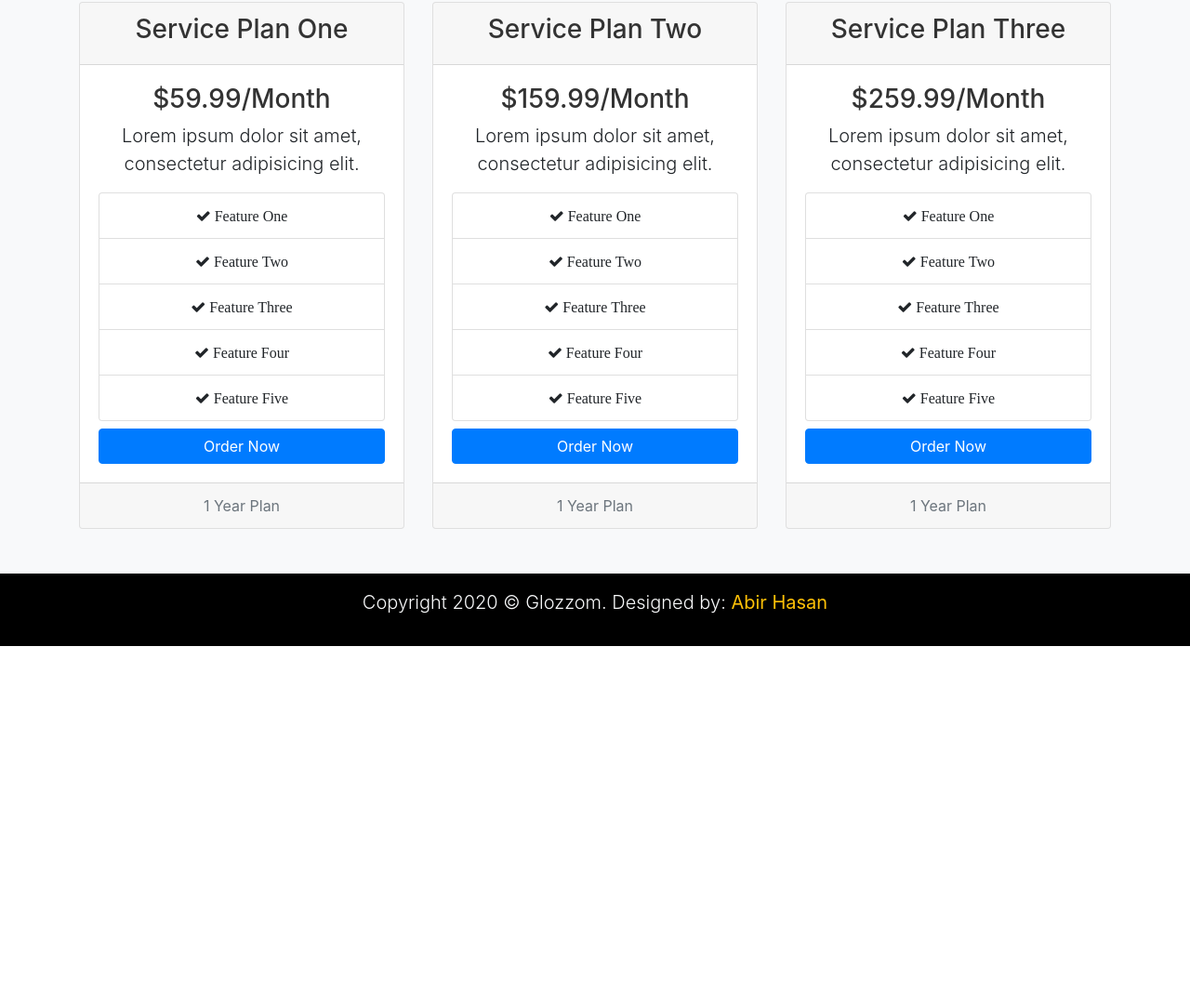
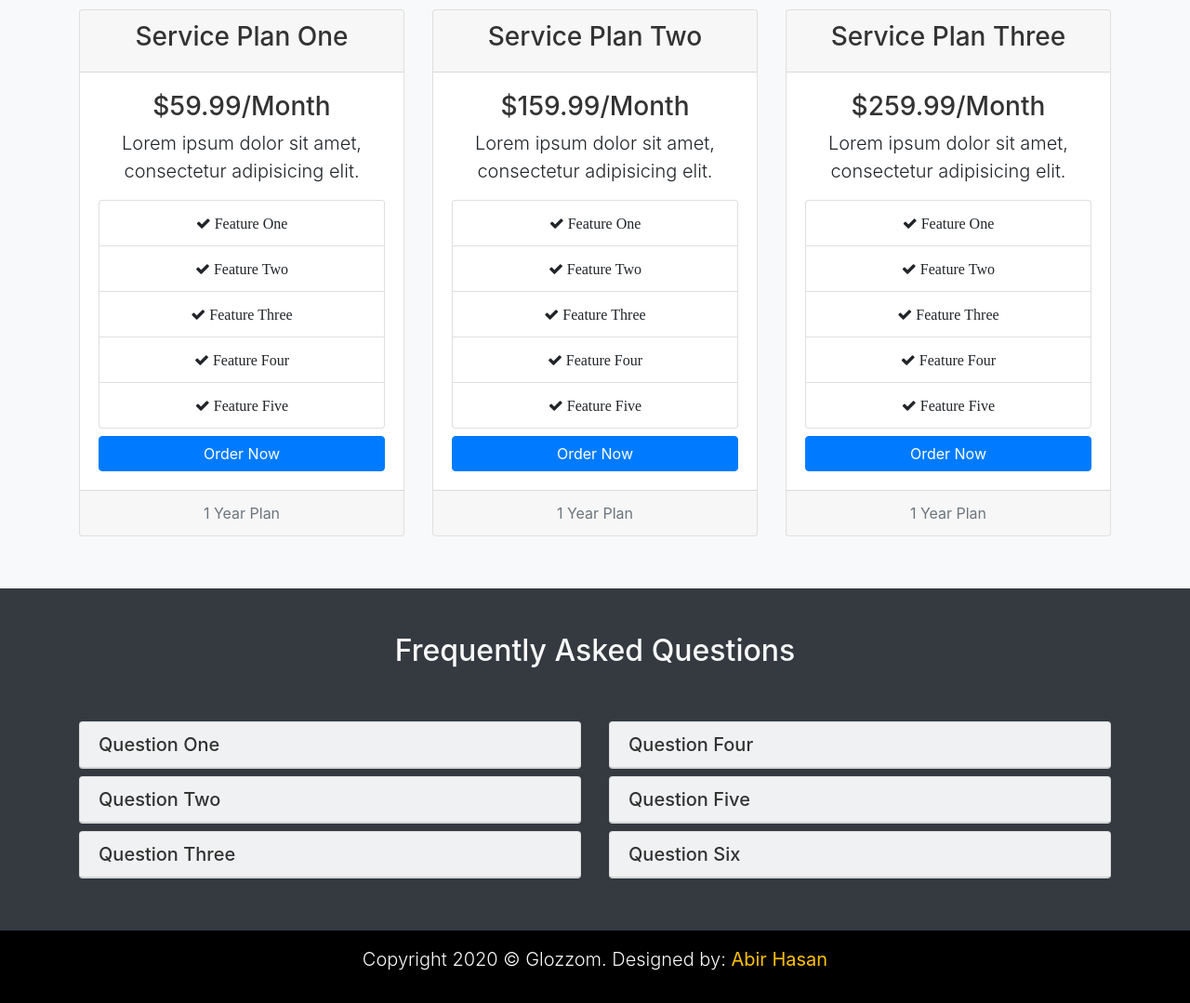
Before and after one commit to Abir-Hasan-GUB/Glozzom, a website: page src/services.html in a window 1280 px wide. Shown: the part 302-1381 px from the top of the page at 93% size. Before the commit the page ends 997 px from the top, so only its background shows below. Drawn offline with Linux system fonts and the light colour scheme.

Commit message:
FREQUENTLY ASKED QUESTIONS PART done

```diff
--- a/src/services.html
+++ b/src/services.html
@@ -71,7 +71,7 @@
     <section id="price-table" class="py-5 bg-light">
         <div class="container">
             <div class="row">
-                <div class="col-md-4">
+                <div class="col-md-4 my-2">
                     <div class="card text-center">
                         <div class="card-header">
                             <h3>Service Plan One</h3>
@@ -106,7 +106,7 @@
                         </div>
                     </div>
                 </div>
-                <div class="col-md-4">
+                <div class="col-md-4 my-2">
                     <div class="card text-center">
                         <div class="card-header">
                             <h3>Service Plan Two</h3>
@@ -141,7 +141,7 @@
                         </div>
                     </div>
                 </div>
-                <div class="col-md-4">
+                <div class="col-md-4 my-2">
                     <div class="card text-center">
                         <div class="card-header">
                             <h3>Service Plan Three</h3>
@@ -183,8 +183,91 @@
     <!-- ================ PRICE TABLE END ================= -->
 
 
+    <!-- ================ FREQUENTLY ASKED QUESTIONS PART START ================= -->
 
+    <section id="accordion" class="py-5 bg-dark text-light">
+        <div class="container">
+            <div class="row">
+                <div class="col text-center">
+                    <h2 class="text-light">Frequently Asked Questions</h2>
+                </div>
+            </div>
+            <div class="row pt-5">
+                <div class="col-md-6">
+                    <div class="card bg-light text-dark mb-2">
+                        <div class="card-header" id="heading-one">
+                            <a href="#collapsOne" data-toggle="collapse" data-parent="#accordion">
+                                <h5 class="mb-0">Question One</h5>
+                            </a>
+                        </div>
+                        <div id="collapsOne" class="collapse p-3">
+                            <p class="lead pb-0">Lorem ipsum dolor sit, amet consectetur adipisicing elit. Perferendis
+                                quam, aperiam dicta quidem in vero?</p>
+                        </div>
+                    </div>
+                    <div class="card bg-light text-dark mb-2">
+                        <div class="card-header" id="heading-one">
+                            <a href="#collapsTwo" data-toggle="collapse" data-parent="#accordion">
+                                <h5 class="mb-0">Question Two</h5>
+                            </a>
+                        </div>
+                        <div id="collapsTwo" class="collapse p-3">
+                            <p class="lead pb-0">Lorem ipsum dolor sit, amet consectetur adipisicing elit. Perferendis
+                                quam, aperiam dicta quidem in vero?</p>
+                        </div>
+                    </div>
+                    <div class="card bg-light text-dark mb-2">
+                        <div class="card-header" id="heading-one">
+                            <a href="#collapsThree" data-toggle="collapse" data-parent="#accordion">
+                                <h5 class="mb-0">Question Three</h5>
+                            </a>
+                        </div>
+                        <div id="collapsThree" class="collapse p-3">
+                            <p class="lead pb-0">Lorem ipsum dolor sit, amet consectetur adipisicing elit. Perferendis
+                                quam, aperiam dicta quidem in vero?</p>
+                        </div>
+                    </div>
+                </div>
+                <div class="col-md-6">
+                    <div class="card bg-light text-dark mb-2">
+                        <div class="card-header" id="heading-one">
+                            <a href="#collapsFour" data-toggle="collapse" data-parent="#accordion">
+                                <h5 class="mb-0">Question Four</h5>
+                            </a>
+                        </div>
+                        <div id="collapsFour" class="collapse p-3">
+                            <p class="lead pb-0">Lorem ipsum dolor sit, amet consectetur adipisicing elit. Perferendis
+                                quam, aperiam dicta quidem in vero?</p>
+                        </div>
+                    </div>
+                    <div class="card bg-light text-dark mb-2">
+                        <div class="card-header" id="heading-one">
+                            <a href="#collapsFive" data-toggle="collapse" data-parent="#accordion">
+                                <h5 class="mb-0">Question Five</h5>
+                            </a>
+                        </div>
+                        <div id="collapsFive" class="collapse p-3">
+                            <p class="lead pb-0">Lorem ipsum dolor sit, amet consectetur adipisicing elit. Perferendis
+                                quam, aperiam dicta quidem in vero?</p>
+                        </div>
+                    </div>
+                    <div class="card bg-light text-dark mb-2">
+                        <div class="card-header" id="heading-one">
+                            <a href="#collapsSix" data-toggle="collapse" data-parent="#accordion">
+                                <h5 class="mb-0">Question Six</h5>
+                            </a>
+                        </div>
+                        <div id="collapsSix" class="collapse p-3">
+                            <p class="lead pb-0">Lorem ipsum dolor sit, amet consectetur adipisicing elit. Perferendis
+                                quam, aperiam dicta quidem in vero?</p>
+                        </div>
+                    </div>
+                </div>
+            </div>
+        </div>
+    </section>
 
+    <!-- ================ FREQUENTLY ASKED QUESTIONS PART END ================= -->
 
 
     <!-- ================ COPYRIGHT START ================= -->
```
